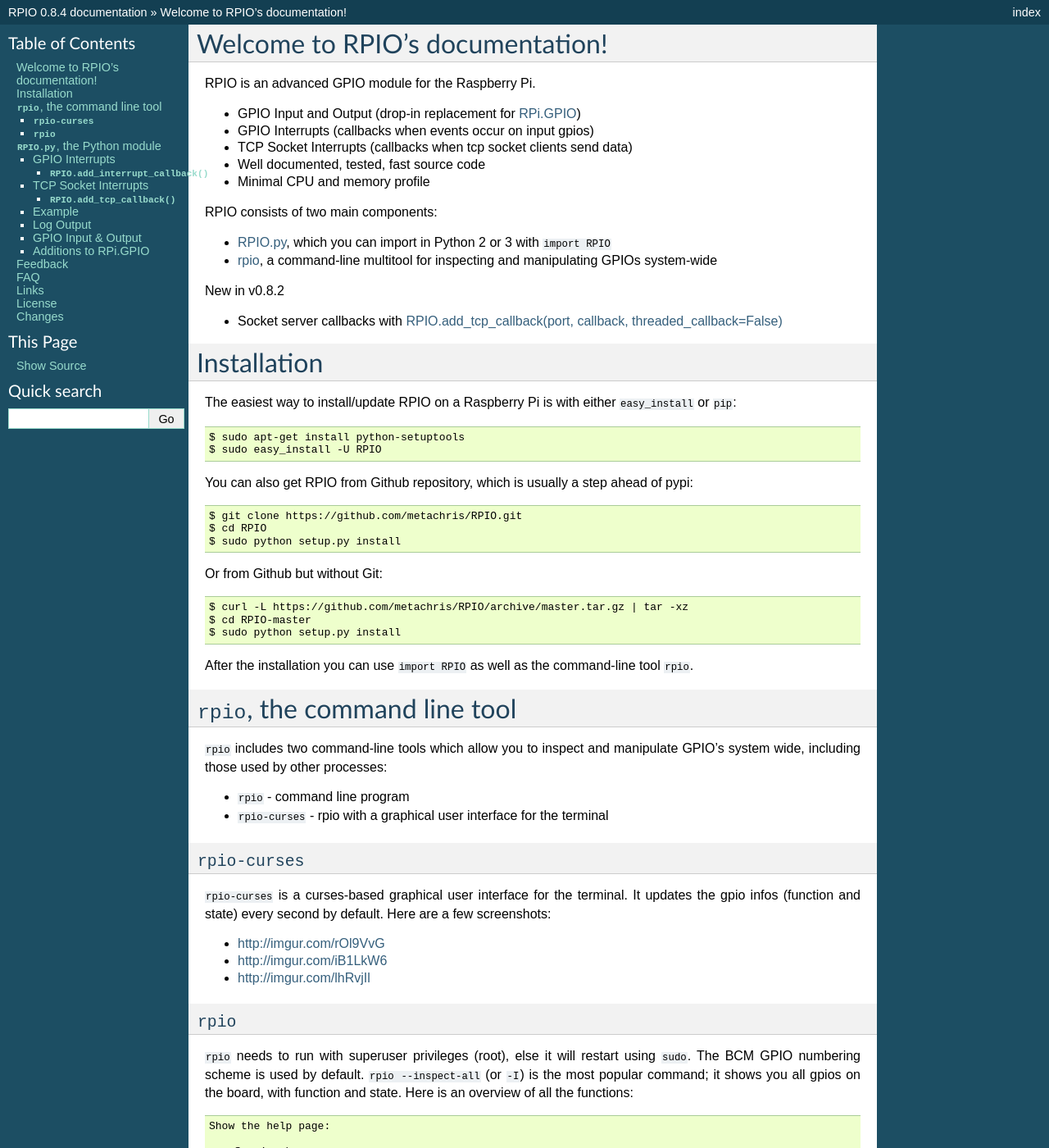
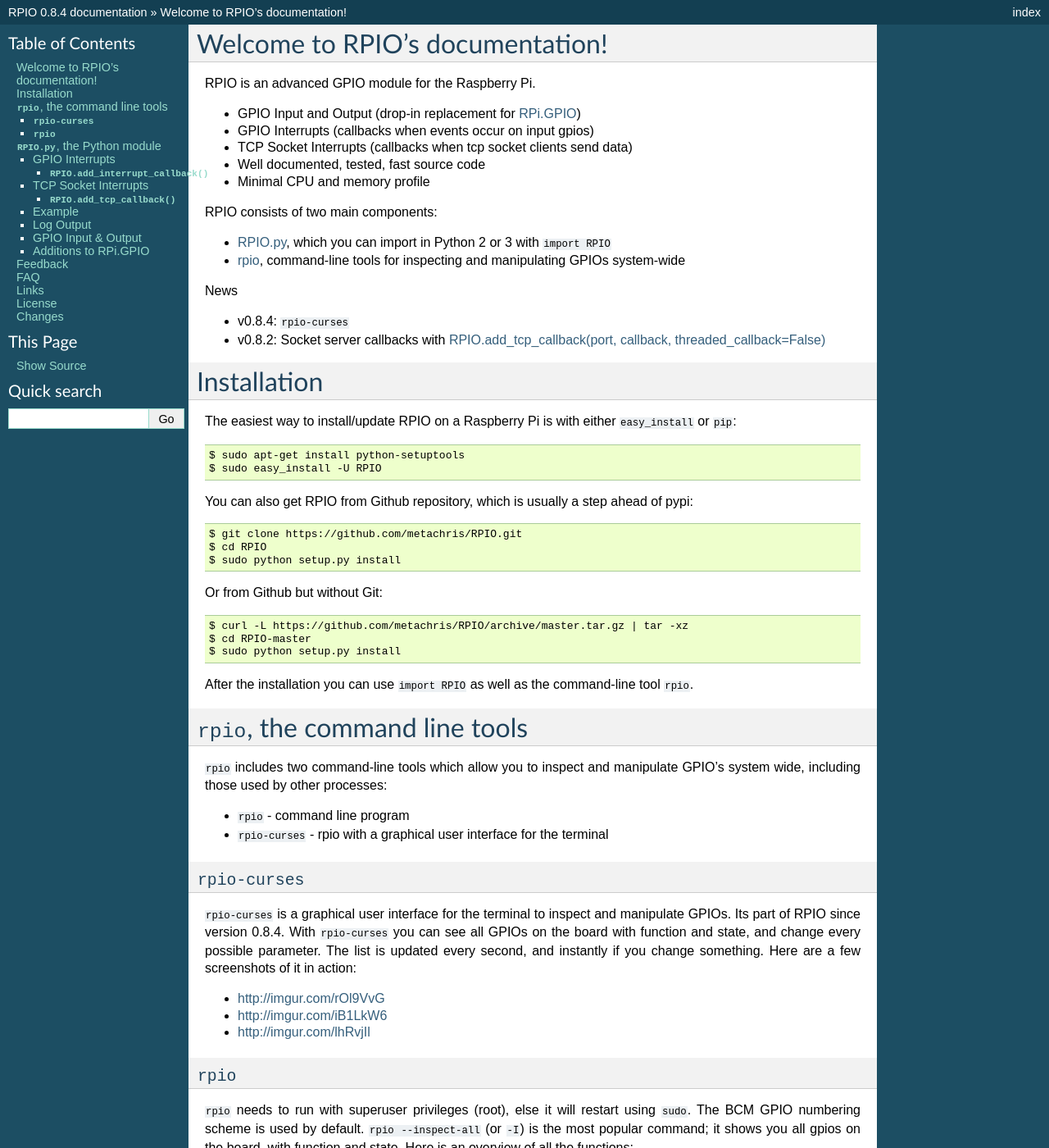
Before and after one commit to metachris/RPIO, a Sphinx documentation site: the page built from documentation/source/index.rst, in a window 1280 px wide and 1400 px high. Shown: the whole window at 82% size. Built offline with Sphinx 7.4.7, drawn with Linux system fonts in a browser that asks for light colours.

```diff
--- a/documentation/source/index.rst
+++ b/documentation/source/index.rst
@@ -17,12 +17,13 @@
 RPIO consists of two main components:
 
 * :ref:`RPIO.py <ref-rpio-py>`, which you can import in Python 2 or 3 with ``import RPIO``
-* :ref:`rpio <ref-rpio-cmd>`, a command-line multitool for inspecting and manipulating GPIOs system-wide
+* :ref:`rpio <ref-rpio-cmd>`, command-line tools for inspecting and manipulating GPIOs system-wide
 
 
-New in v0.8.2
+News
 
-* Socket server callbacks with :ref:`RPIO.add_tcp_callback(port, callback, threaded_callback=False) <ref-rpio-py>`
+* v0.8.4: ``rpio-curses``
+* v0.8.2: Socket server callbacks with :ref:`RPIO.add_tcp_callback(port, callback, threaded_callback=False) <ref-rpio-py>`
 
 
 .. _ref-installation:
@@ -52,8 +53,8 @@
 
 .. _ref-rpio-cmd:
 
-``rpio``, the command line tool
-===============================
+``rpio``, the command line tools
+================================
 
 ``rpio`` includes two command-line tools which allow you to inspect and manipulate GPIO's system wide,
 including those used by other processes:
@@ -61,10 +62,13 @@
 * ``rpio`` - command line program
 * ``rpio-curses`` - rpio with a graphical user interface for the terminal
 
+
 ``rpio-curses``
 ---------------
-``rpio-curses`` is a curses-based graphical user interface for the terminal. It updates
-the gpio infos (function and state) every second by default. Here are a few screenshots:
+``rpio-curses`` is a graphical user interface for the terminal to inspect and manipulate GPIOs. Its part of RPIO since
+version 0.8.4. With ``rpio-curses`` you can see all GPIOs on the board with function and state, and change every
+possible parameter. The list is updated every second, and instantly if you change something. Here are a few screenshots
+of it in action:
 
 * http://imgur.com/rOl9VvG
 * http://imgur.com/iB1LkW6
```
Also changed, not shown: README.rst (+11 -7 lines), 2 other files.
